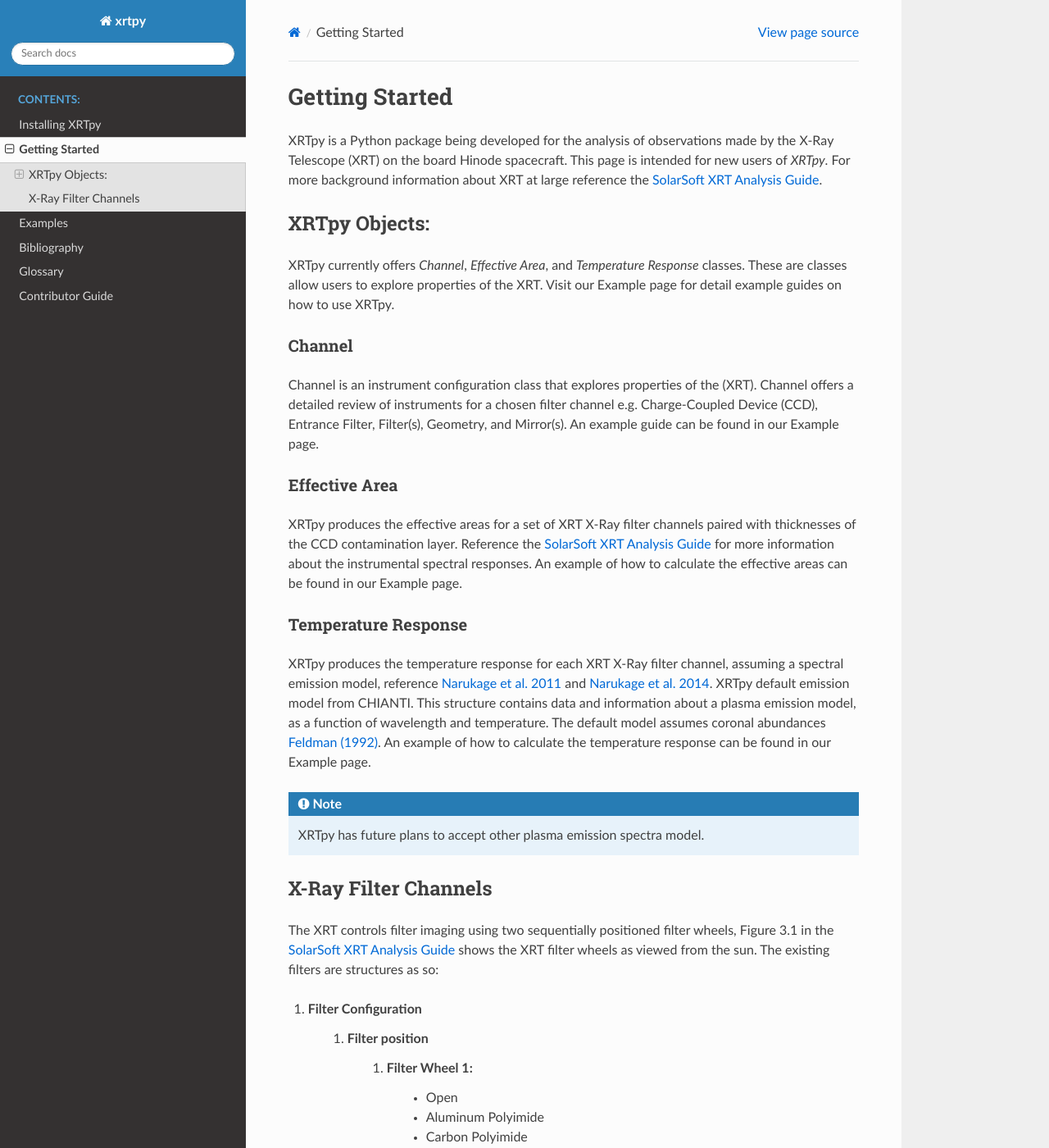
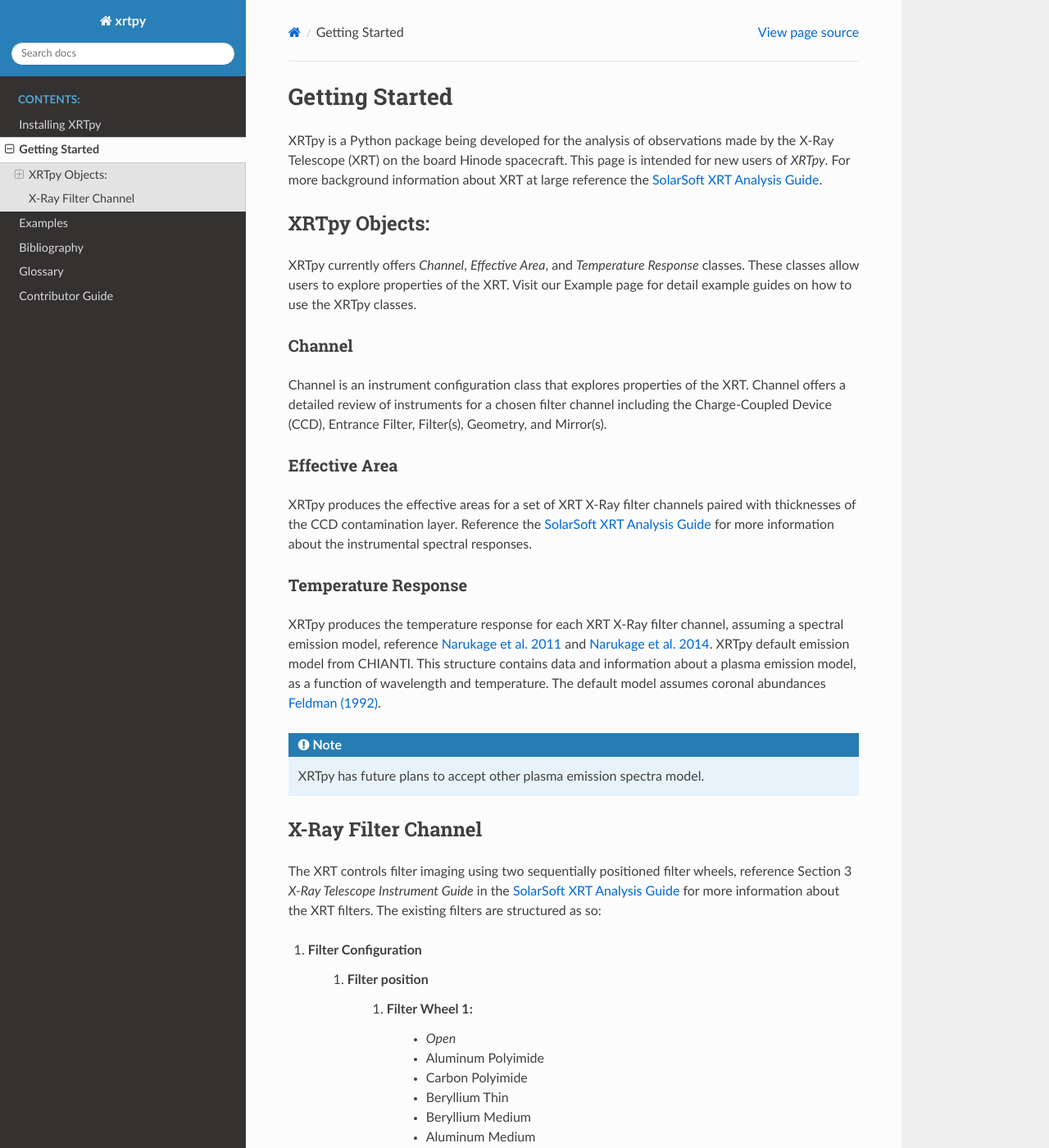
Before and after one commit to HinodeXRT/xrtpy, a Sphinx documentation site: the page built from docs/getting_started.rst, in a window 1280 px wide and 1400 px high. Shown: the whole window at 82% size. Built offline with Sphinx 7.4.7 and the Read the Docs theme 2.0.0, drawn with Linux system fonts in a browser that asks for light colours; some of the changed text lies outside the part shown.

Commit message:
Fixing text in X-Ray Filter Channel.

```diff
--- a/docs/getting_started.rst
+++ b/docs/getting_started.rst
@@ -9,60 +9,63 @@ XRT at large reference the `SolarSoft XRT Analysis Guide`_.
 
 XRTpy Objects:
 **************
-XRTpy currently offers *Channel*, *Effective Area*, and *Temperature Response* classes. These are classes allow users
-to explore properties of the XRT. Visit our Example page for detail example guides on how to use XRTpy.
+XRTpy currently offers *Channel*, *Effective Area*, and *Temperature Response* classes. These classes allow users
+to explore properties of the XRT. Visit our Example page for detail example guides on how to use the XRTpy classes.
 
 
 Channel
 -------
-Channel is an instrument configuration class that explores properties of the (XRT). Channel offers a detailed review of instruments for a chosen
-filter channel e.g. Charge-Coupled Device (CCD), Entrance Filter, Filter(s), Geometry, and Mirror(s). An example guide can be found in our Example page.
+Channel is an instrument configuration class that explores properties of the XRT. Channel offers a detailed review of instruments for a chosen
+filter channel including the Charge-Coupled Device (CCD), Entrance Filter, Filter(s), Geometry, and Mirror(s).
 
 
 Effective Area
 --------------
 XRTpy produces the effective areas for a set of XRT X-Ray filter channels paired with thicknesses of the CCD contamination layer.
 Reference the `SolarSoft XRT Analysis Guide`_ for more information about the instrumental spectral responses.
-An example of how to calculate the effective areas can be found in our Example page.
 
 
 Temperature Response
 --------------------
 XRTpy produces the temperature response for each XRT X-Ray filter channel, assuming a spectral emission model, reference `Narukage et al. 2011`_ and `Narukage et al. 2014`_.
 XRTpy default emission model from CHIANTI. This structure contains data and information about a plasma emission model, as a function of wavelength and temperature.
-The default model assumes coronal abundances `Feldman (1992)`_. An example of how to calculate the temperature response can be found in our Example page.
+The default model assumes coronal abundances `Feldman (1992)`_.
 
 .. note::
    XRTpy has future plans to accept other plasma emission spectra model.
 
 
-X-Ray Filter Channels
+X-Ray Filter Channel
 *********************
-The XRT controls filter imaging using two sequentially positioned filter wheels, Figure 3.1 in the `SolarSoft XRT Analysis Guide`_ shows the XRT filter wheels as viewed from the sun.
-The existing filters are structures as so:
+The XRT controls filter imaging using two sequentially positioned filter wheels, reference Section 3 `X-Ray Telescope Instrument Guide`
+in the `SolarSoft XRT Analysis Guide`_ for more information about the XRT filters. The existing filters are structured as so:
 
 #. Filter Configuration
     #. Filter position
         #. Filter Wheel 1:
-            -  Open
+            -  *Open*
             -  Aluminum Polyimide
             -  Carbon Polyimide
             -  Beryllium Thin
             -  Beryllium Medium
             -  Aluminum Medium
         #. Filter Wheel 2:
-            -  Open
+            -  *Open*
             -  Aluminum Mesh
             -  Titanium Polyimide
-            -  G-band
+            -  *G-band*
             -  Aluminum Thick
             -  Beryllium Thick
-    #. Open
-        Visible light shutter position. Reference the XRT mechanisms in the `SolarSoft XRT Analysis Guide`_ for more
+    #. *Open*
+        Visible light shutter position. Reference the Section 3.5 `XRT Mechanisms` in the `SolarSoft XRT Analysis Guide`_ for more
         information about 'Open' shutter position.
-    #. G-band
+    #. *G-band*
         The G-Band filter allows visible light into the telescope and onto the CCD.
 
+.. note::
+    Filters are expressed by their abbreviation when used in XRTpy. For example, if we want to explore the filter channel
+    that selects the titanium-on-polyimide filter, then the string would be 'Ti-poly'. The process is the same for all XRT
+    filter channels.
 
 .. _SolarSoft XRT Analysis Guide: https://xrt.cfa.harvard.edu/resources/documents/XAG/XAG.pdf
 .. _xrt-cfa-harvard: https://xrt.cfa.harvard.edu/index.php
```
